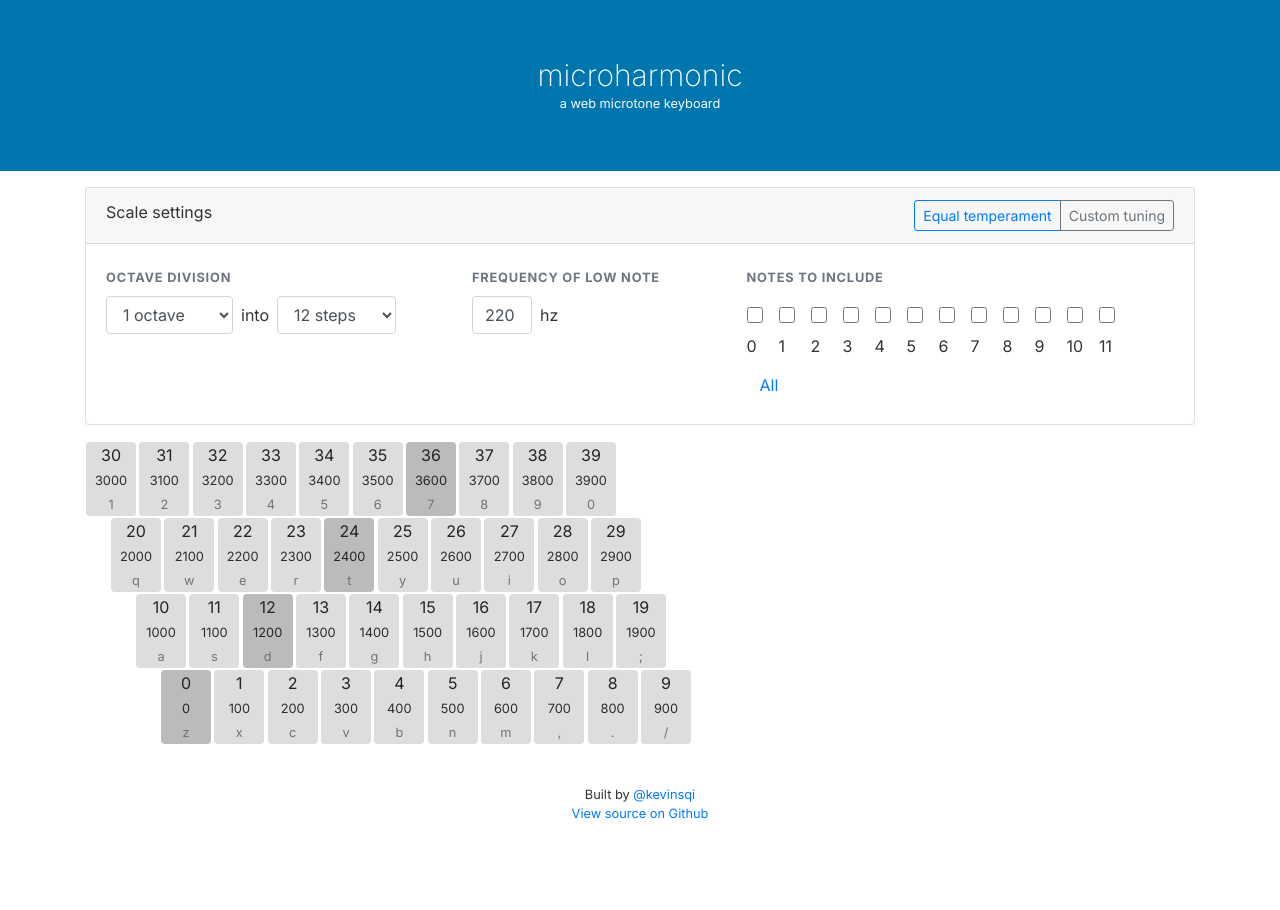
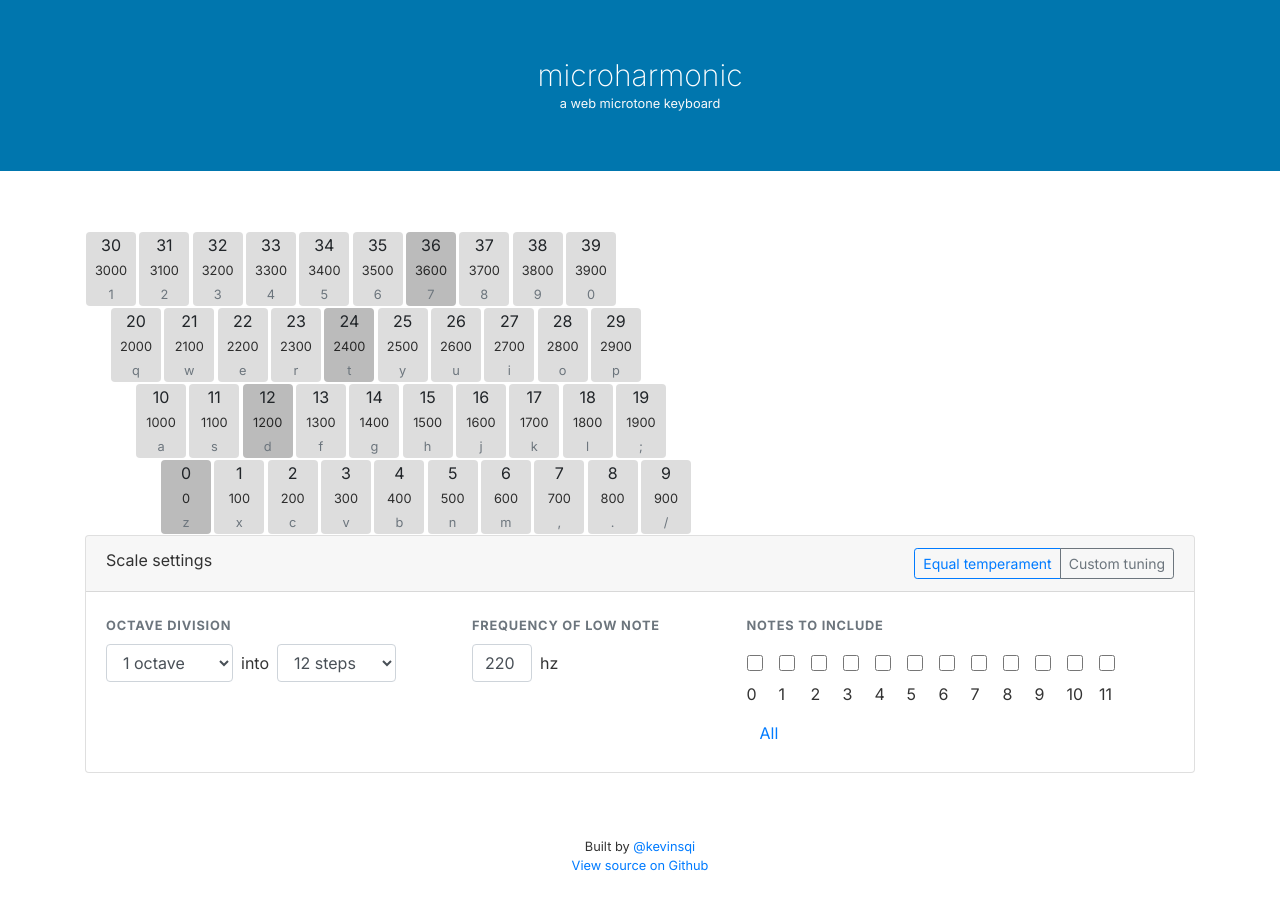
Before and after one commit to kevinsqi/microharmonic, a React (Create React App) app in the folder client/: page / in a window 1280 px wide. Shown: the top 910 px of the page. Before the commit the page ends 847 px from the top, so only its background shows below. Built offline with nearby package versions, Linux system fonts and the light colour scheme.

Commit message:
move scale settings to be below keyboard

```diff
--- a/client/src/App.js
+++ b/client/src/App.js
@@ -15,12 +15,9 @@ const GAIN_VALUE = 0.1;
 
 function SettingsWrapper(props) {
   return (
-    <div className="container">
-      <div className="my-3">
-        <Settings config={props.config} setConfig={props.setConfig} />
-      </div>
-
-      <div className="mt-3">{props.children}</div>
+    <div className="container d-flex flex-column height-full">
+      <div className="flex-1">{props.children}</div>
+      <Settings config={props.config} setConfig={props.setConfig} />
     </div>
   );
 }
@@ -53,7 +50,7 @@ class App extends React.Component {
       <Router>
         <div className="d-flex flex-column height-full">
           <Header />
-          <div className="flex-1">
+          <div className="flex-1" style={{ paddingTop: 60 }}>
             <Route
               exact
               path="/"
--- a/client/src/Footer.js
+++ b/client/src/Footer.js
@@ -5,7 +5,7 @@ class Footer extends React.Component {
   render() {
     return (
       <footer className={classNames('d-flex align-items-end', this.props.className)}>
-        <div className="container text-center small my-4">
+        <div className="container text-center small my-5">
           <div>
             Built by <a href="https://www.kevinqi.com/">@kevinsqi</a>
           </div>
```
